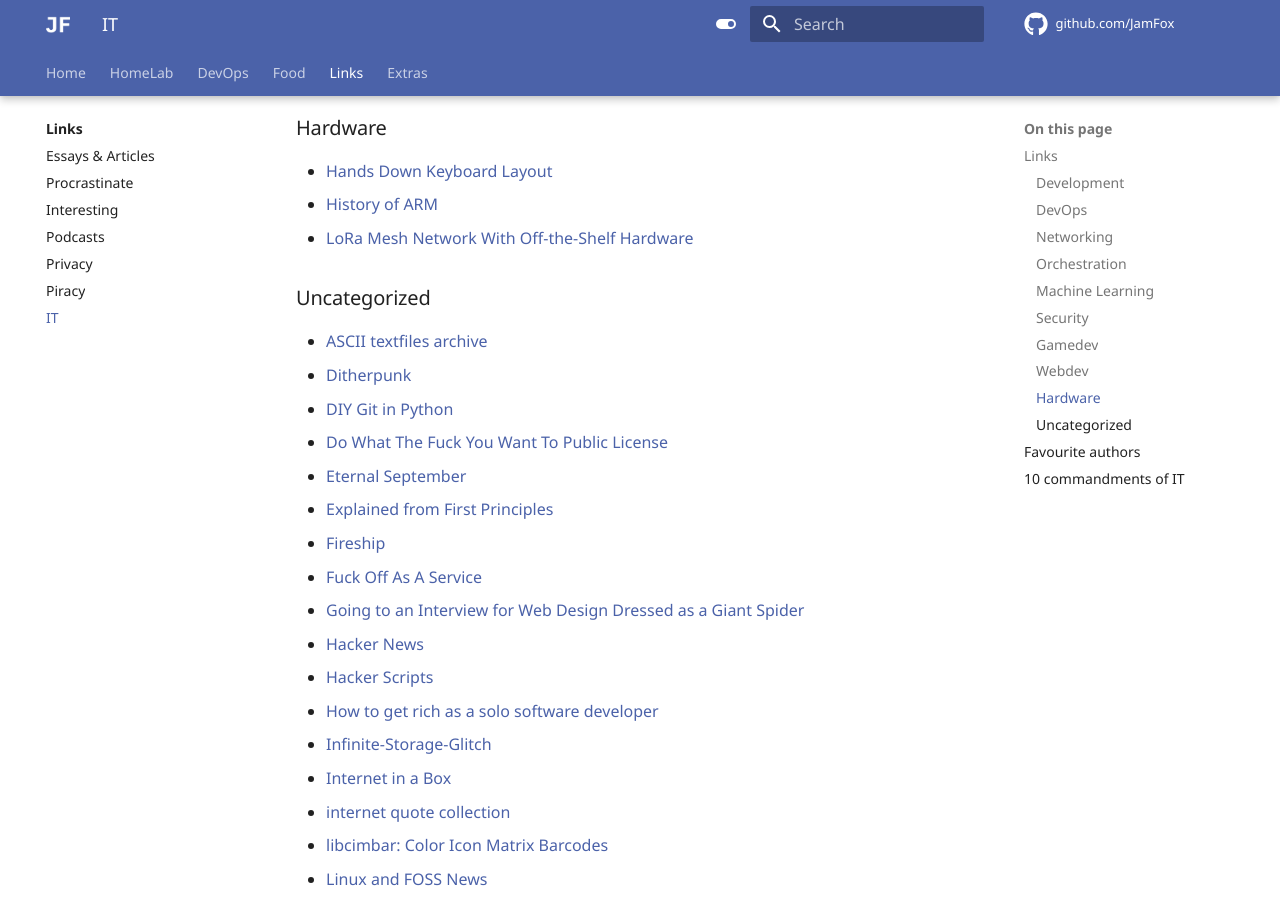
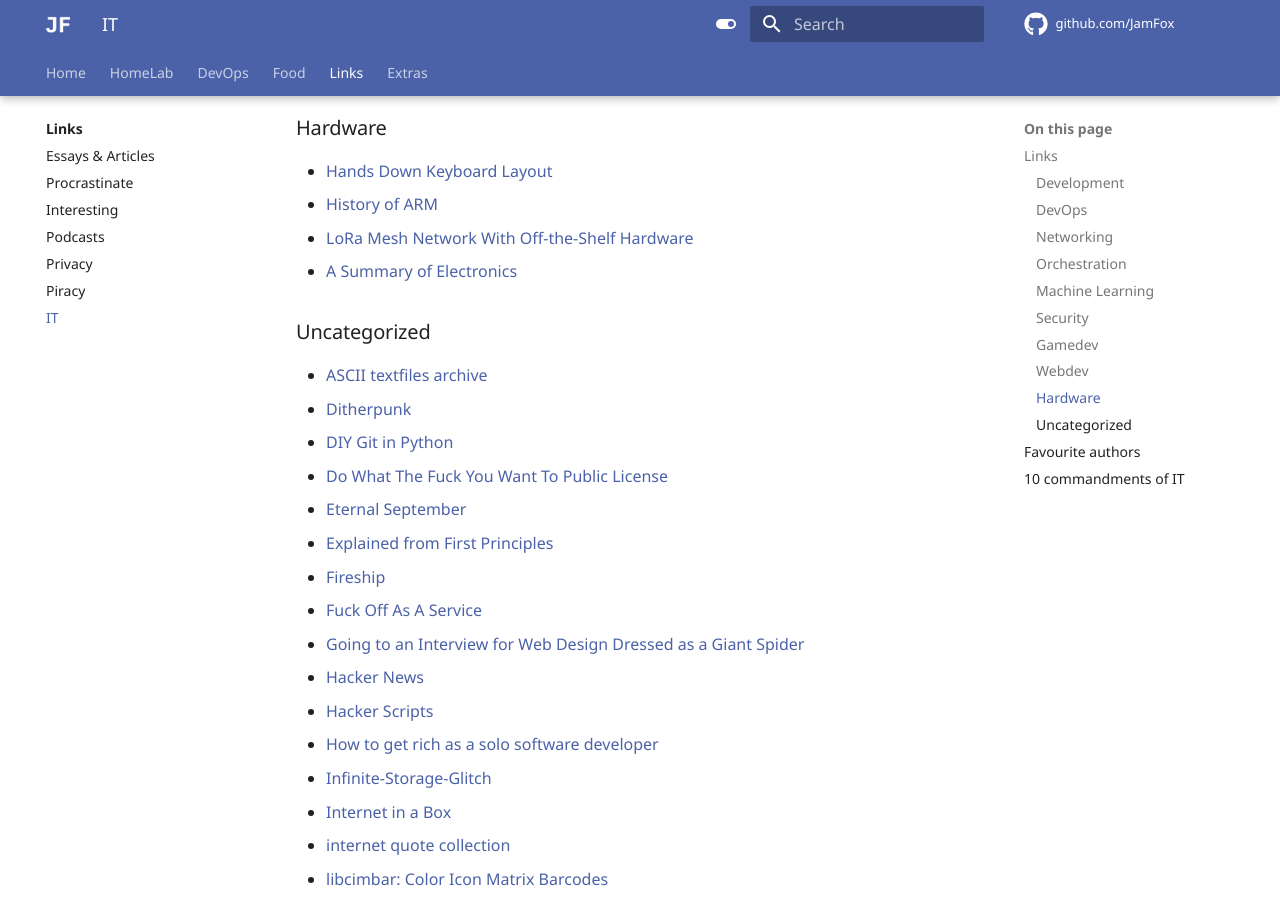
Before and after one commit to JamFox/docs.jamfox.dev, an MkDocs documentation site: the page built from docs/content/links/it.md, in a window 1280 px wide and 900 px high, scrolled down 1969 px. Built offline with MkDocs 1.6.1 and Material for MkDocs 9.7.7, drawn with Linux system fonts in a browser that asks for light colours; comment, search, counter and statistics services are not loaded.

Commit message:
add summary of elec

```diff
--- a/docs/content/links/it.md
+++ b/docs/content/links/it.md
@@ -71,6 +71,7 @@ title: "IT"
 - [Hands Down Keyboard Layout](https://sites.google.com/alanreiser.com/handsdown)
 - [History of ARM](https://arstechnica.com/gadgets/2022/09/a-history-of-arm-part-1-building-the-first-chip/)
 - [LoRa Mesh Network With Off-the-Shelf Hardware](https://hackaday.com/2020/02/26/lora-mesh-network-with-off-the-shelf-hardware/)
+- [A Summary of Electronics](https://electroagenda.com/en/a-summary-of-electronics/)
 
 ### Uncategorized
 
```
